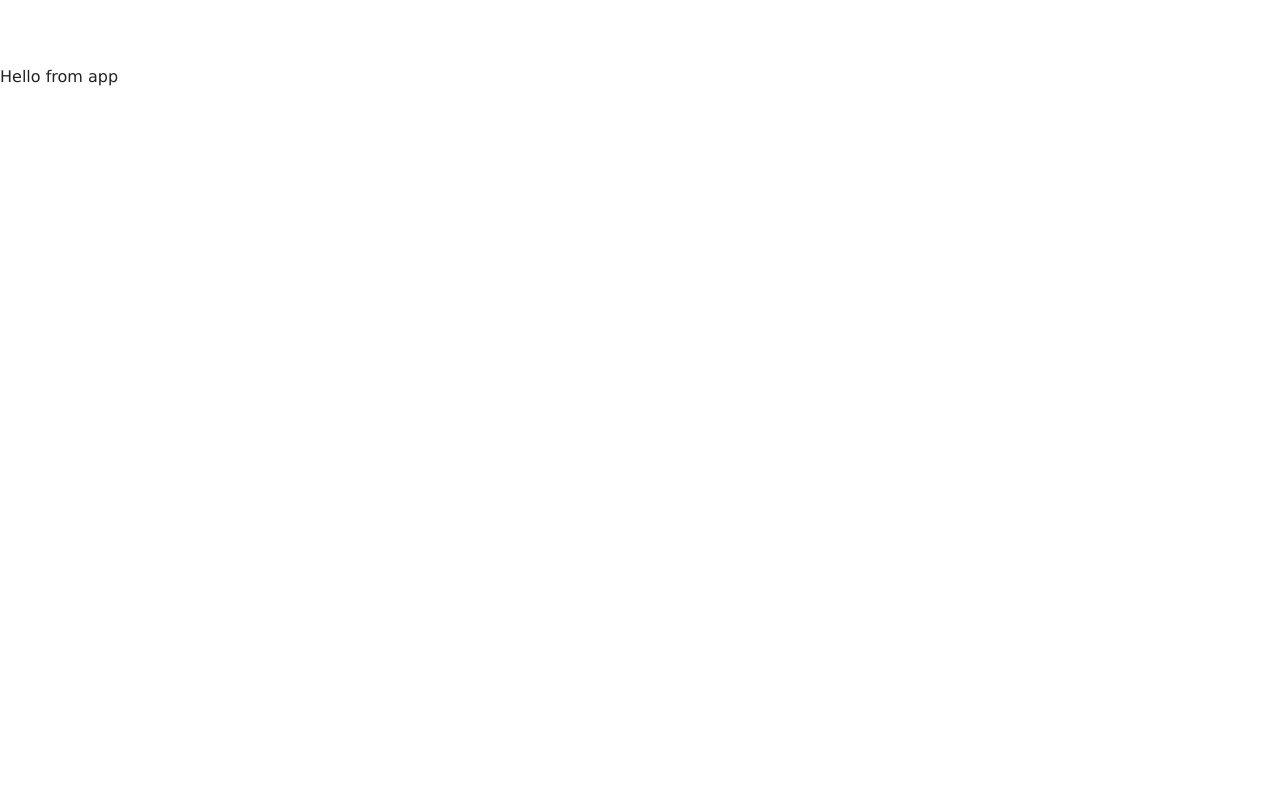
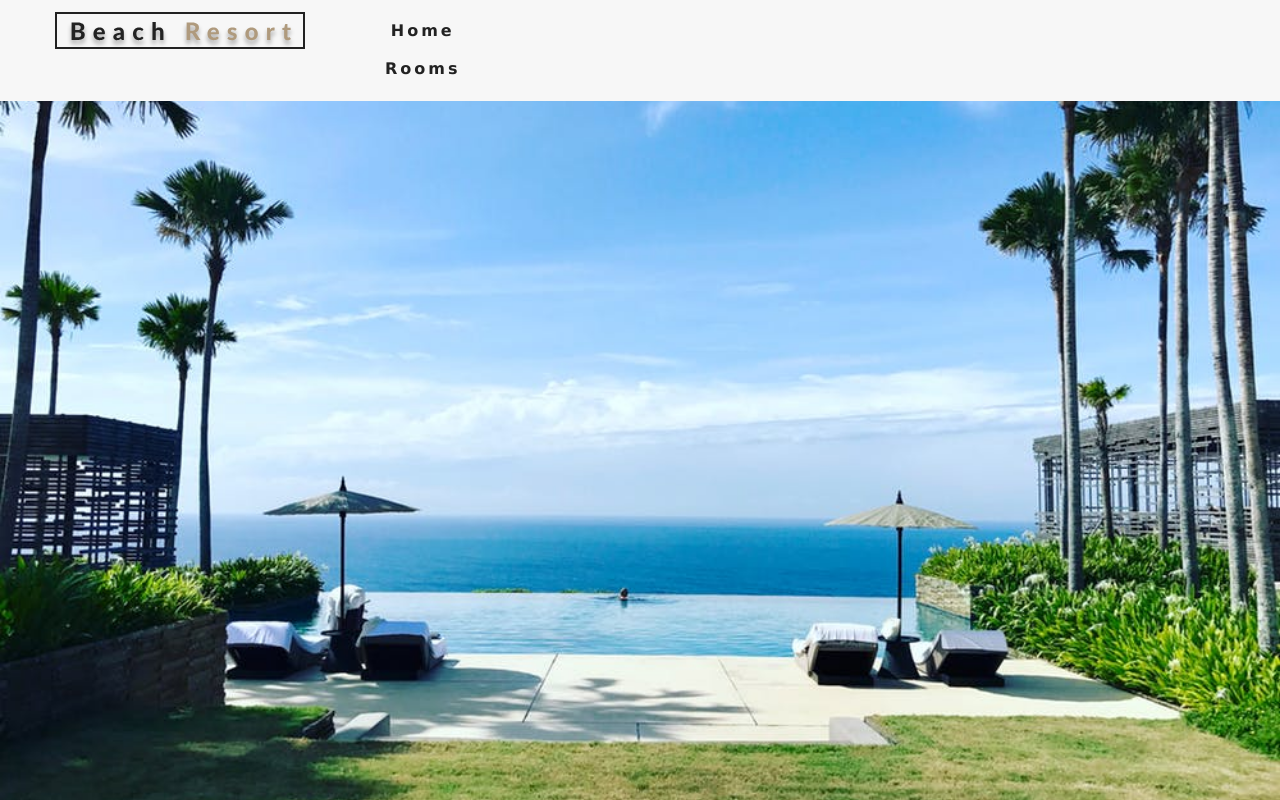
Before and after one commit to Augs0/reactHotel, a React (Create React App) app: page / in a window 1280 px wide. Built offline with nearby package versions, Linux system fonts and the light colour scheme.

Commit message:
finished navbar an added heroes

```diff
--- a/src/App.js
+++ b/src/App.js
@@ -1,11 +1,28 @@
-import React from 'react';
+import React, { Fragment } from 'react';
 import './App.css';
+import { BrowserRouter as Router, Route, Link, Switch } from 'react-router-dom';
+
+import Home from './pages/Home';
+import Rooms from './pages/Rooms';
+import SingleRoom from './pages/SingleRoom';
+import Error from './pages/Error';
+import Navbar from './components/Navbar'
+
 
 function App() {
   return (
-    <div className="App">
-      Hello from app
-    </div>
+    <Router>
+      <Fragment>
+        <Navbar />
+      </Fragment>
+
+      <Switch>
+        <Route exact path="/" component={Home} />
+        <Route exact path="/rooms/" component={Rooms} />
+        <Route exact path="/rooms/:type" component={SingleRoom} />
+        <Route component={Error} />
+      </Switch>
+    </Router>
   );
 }
 
--- /dev/null
+++ b/src/components/Hero.js
@@ -0,0 +1,13 @@
+import React from 'react'
+
+export default function Hero({ children, hero }) {
+    return (
+        <header className={hero}>
+            {children}
+        </header>
+    )
+}
+
+Hero.defaultProps = {
+    hero: "defaultHero"
+}
--- /dev/null
+++ b/src/components/Navbar.js
@@ -0,0 +1,36 @@
+import React, { Component } from 'react';
+import logo from '../images/logo.svg';
+import { FaAlignRight } from 'react-icons/fa';
+import { Link } from 'react-router-dom';
+
+export default class Navbar extends Component {
+    state = {
+        isOpen: false
+    }
+    handleToggle = () => {
+        this.setState({ isOpen: !this.state.isOpen })
+    }
+    render() {
+        return (
+            <nav className="navbar">
+                <div className="nav-center">
+                    <div className="nav-header">
+                        <Link to="/">
+                            <img src={logo} alt="hotel logo" />
+                        </Link>
+                        <button type="button" className="nav-btn" onClick={this.handleToggle}>
+                            <FaAlignRight className="nav-icon" />
+                        </button>
+                    </div>
+                    <ul className={this.state.isOpen ? "nav-links show-nav" : "nav-links"}>
+                        <li>
+                            <Link to="/">Home</Link>
+                            <Link to="/rooms">Rooms</Link>
+
+                        </li>
+                    </ul>
+                </div>
+            </nav>
+        )
+    }
+}
--- /dev/null
+++ b/src/pages/Error.js
@@ -0,0 +1,9 @@
+import React from 'react'
+
+export default function Error() {
+    return (
+        <div>
+            error
+        </div>
+    )
+}
--- /dev/null
+++ b/src/pages/Home.js
@@ -0,0 +1,11 @@
+import React from 'react';
+import Hero from '../components/Hero';
+
+export default function Home() {
+    return (
+        <div>
+            <Hero hero="defaultHero">
+            </Hero>
+        </div>
+    )
+}
--- /dev/null
+++ b/src/pages/Rooms.js
@@ -0,0 +1,10 @@
+import React from 'react';
+import Hero from '../components/Hero';
+
+export default function Rooms() {
+    return (
+        <div>
+            <Hero hero="roomsHero"></Hero>
+        </div>
+    )
+}
--- /dev/null
+++ b/src/pages/SingleRoom.js
@@ -0,0 +1,11 @@
+import React, { Component } from 'react'
+
+export default class SingleRoom extends Component {
+    render() {
+        return (
+            <div>
+                single room
+            </div>
+        )
+    }
+}
```
Also changed, not shown: src/images/loading-arrow.gif (renamed from src/images/gif/loading-arrow.gif), src/images/loading-gear.gif (renamed from src/images/gif/loading-gear.gif).
